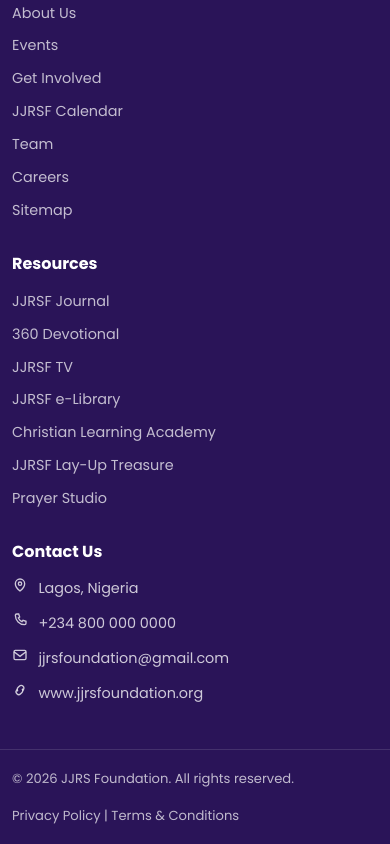
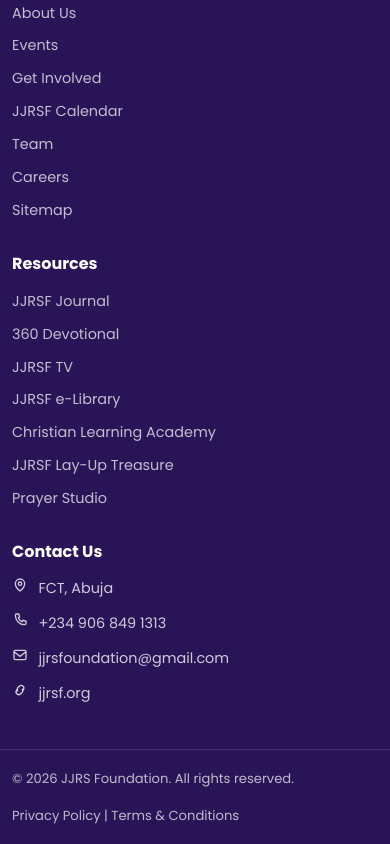
Before and after one commit to geekelo/jjrs-foundation-website, a React (Vite) app: page / in a window 390 px wide. Shown: the part 6639-7483 px from the top of the page. Built offline with nearby package versions, Linux system fonts and the light colour scheme.

Commit message:
Update contact information in Footer component; change phone number and address, and update links to open in a new tab. Enhance WhatsApp and website links for improved user engagement.

```diff
--- a/src/components/Footer.jsx
+++ b/src/components/Footer.jsx
@@ -92,7 +92,9 @@
             </li>
             <li>
               <IconPhone size={16} />
-              <a href={contactInfo.phoneHref}>{contactInfo.phone}</a>
+              <a href={contactInfo.whatsappHref} target="_blank" rel="noreferrer">
+                {contactInfo.phone}
+              </a>
             </li>
             <li>
               <IconMail size={16} />
@@ -100,7 +102,9 @@
             </li>
             <li>
               <IconLink size={16} />
-              <a href="#">{contactInfo.website}</a>
+              <a href={contactInfo.websiteHref} target="_blank" rel="noreferrer">
+                {contactInfo.website}
+              </a>
             </li>
           </ul>
         </div>
--- a/src/data/navigation.js
+++ b/src/data/navigation.js
@@ -50,10 +50,13 @@
 }
 
 export const contactInfo = {
-  address: 'Lagos, Nigeria',
-  phone: '+234 800 000 0000',
-  phoneHref: 'tel:+2348000000000',
+  address: 'FCT, Abuja',
+  phone: '+234 906 849 1313',
+  phoneHref: 'tel:+2349068491313',
+  whatsappHref:
+    'https://wa.me/2349068491313?text=Hi%2C%20I%27ll%20like%20to%20know%20the%20next%20big%20thing%20happening%20on%20JJRSF',
   email: 'jjrsfoundation@gmail.com',
   emailHref: 'mailto:jjrsfoundation@gmail.com',
-  website: 'www.jjrsfoundation.org',
+  website: 'jjrsf.org',
+  websiteHref: 'https://jjrsf.org',
 }
```
